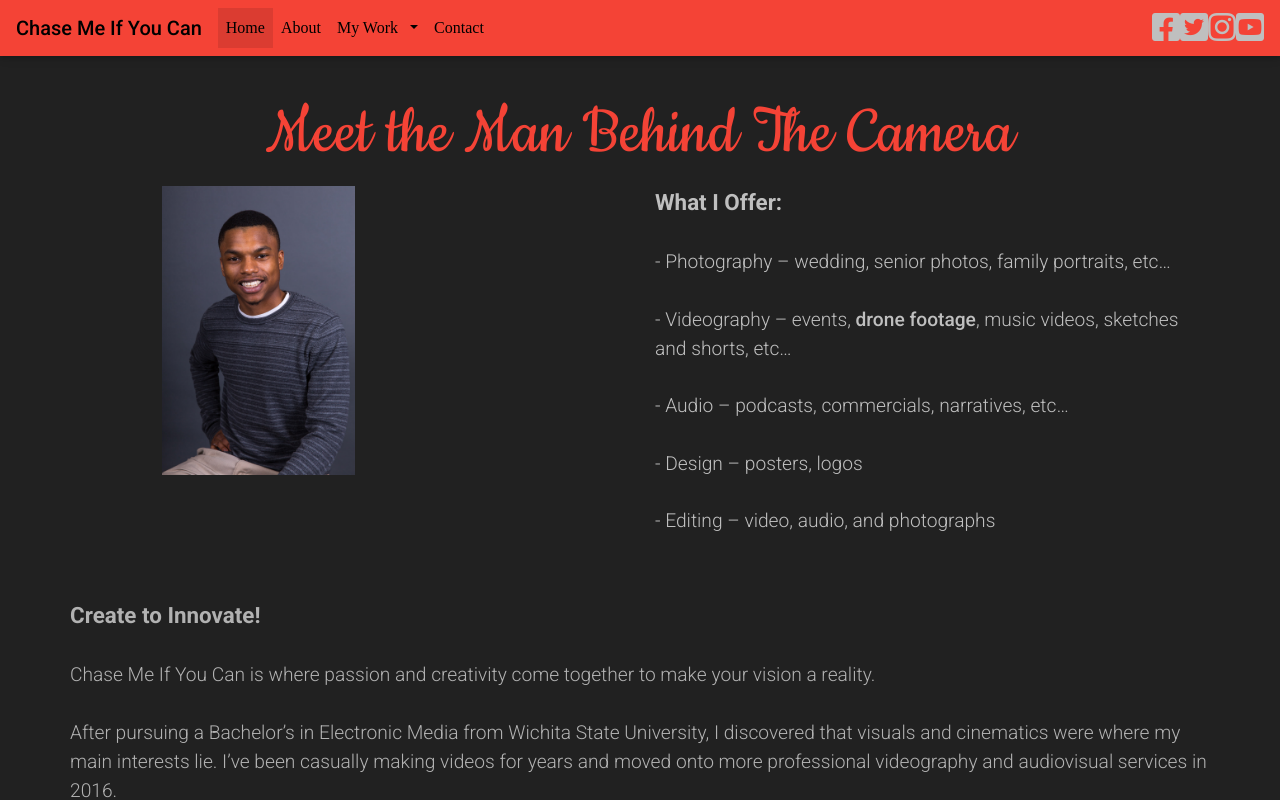
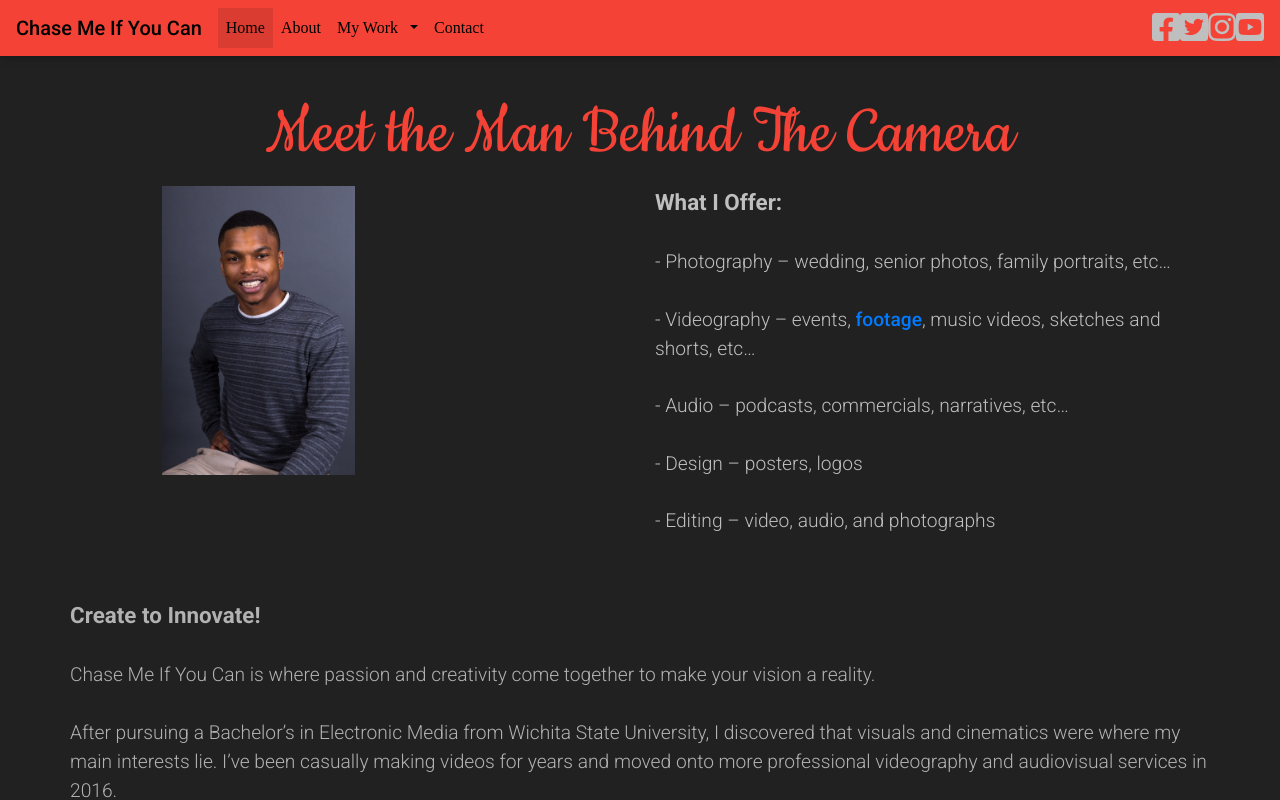
Before and after one commit to MattGThomas/chase-me, a React (Create React App) app: page /about in a window 1280 px wide. Shown: the top 800 px of the page. Built offline with nearby package versions, Linux system fonts and the light colour scheme; a web font is replaced by a local one.

Commit message:
fixed deployment issue

```diff
--- a/src/Components/About/About.js
+++ b/src/Components/About/About.js
@@ -41,9 +41,9 @@
               <br />
               - Photography – wedding, senior photos, family portraits, etc…
               <br />
-              <br />- Videography – events, <strong target="_blank"
+              <br />- Videography – events, <strong><a target="_blank"
             rel="noopener noreferrer"
-            href="https://www.youtube.com/channel/UCDRkpkT0F62mWB8Jpn89I-g">drone footage</strong>,
+            href="https://www.youtube.com/channel/UCDRkpkT0F62mWB8Jpn89I-g"drone> footage</a></strong>,
               music videos, sketches and shorts, etc…
               <br />
               <br />
```
